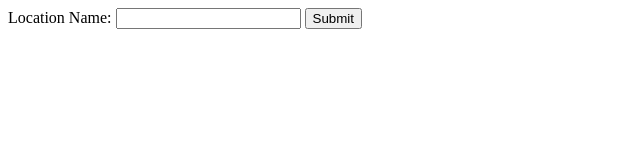
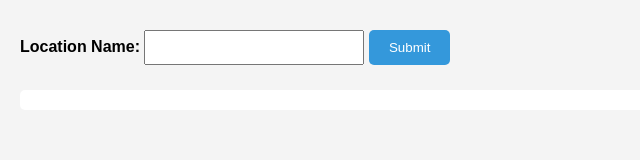
Before and after one commit to FestiveChicken/weather-app, a plain HTML site: page index.html in a window 1280 px wide. Shown: the whole page, without its empty margins (0-640 px from the left). Drawn offline with Linux system fonts and the light colour scheme.

Commit message:
added basic styling

```diff
--- a/main.js
+++ b/main.js
@@ -13,6 +13,7 @@ const getWeather = (locationName) => {
         return response.json();
     })
     .then(function(response) {
+        console.log(response)
         const weather = response.current.temp_c;
         const location = response.location.name;
         const region = response.location.region;
--- a/styles.css
+++ b/styles.css
@@ -0,0 +1,37 @@
+body {
+    font-family: Arial, sans-serif;
+    background-color: #f4f4f4;
+    margin: 0;
+    padding: 20px;
+  }
+
+  label {
+    font-weight: bold;
+  }
+
+  input[type="text"] {
+    padding: 8px;
+    margin: 5px 0;
+    width: 200px;
+  }
+
+  button {
+    padding: 10px 20px;
+    background-color: #3498db;
+    color: white;
+    border: none;
+    border-radius: 5px;
+    cursor: pointer;
+    margin-top: 10px;
+  }
+
+  button:hover {
+    background-color: #2980b9;
+  }
+
+  #displayWeather {
+    margin-top: 20px;
+    padding: 10px;
+    background-color: #fff;
+    border-radius: 5px;
+  }
```
Also changed, not shown: index.html (+0 -2 lines), images/natureBackground.jpg (added).
